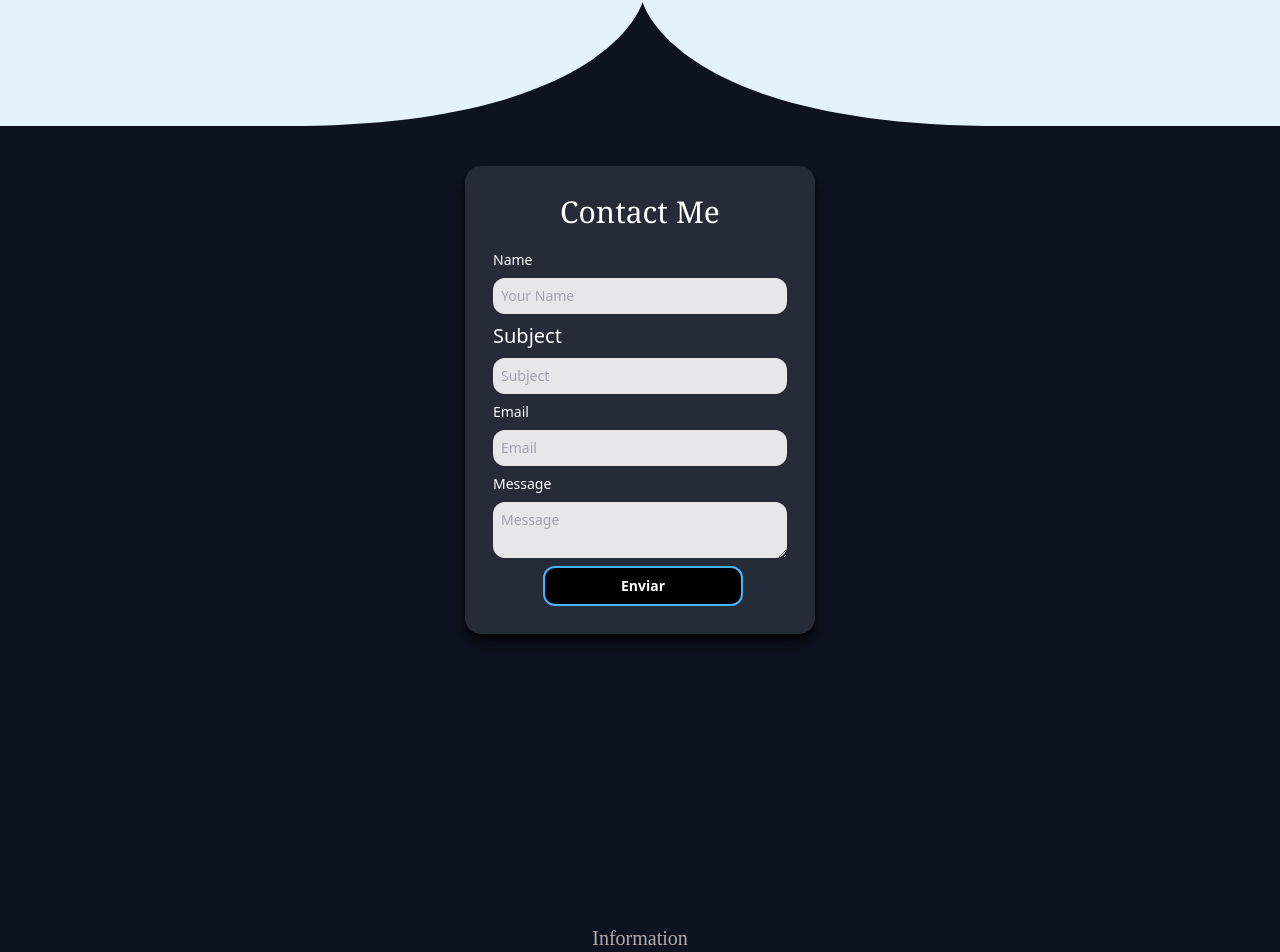
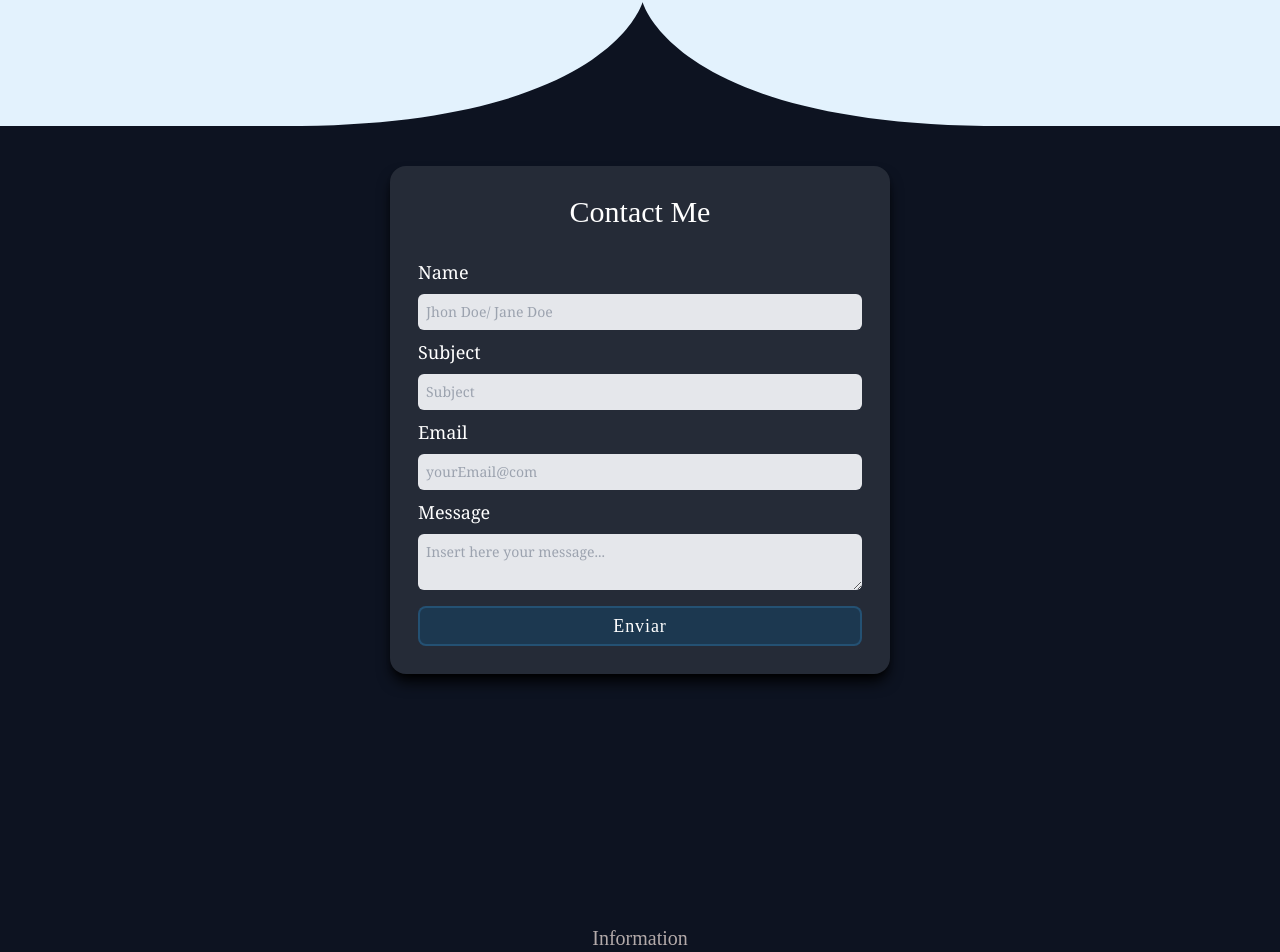
Before and after one commit to GabrielPaparello/cv, a React (Vite) app: page / in a window 1280 px wide. Shown: the part 7495-8447 px from the top of the page. Built offline with nearby package versions, Linux system fonts and the light colour scheme; a web font is replaced by a local one.

Commit message:
fixed witdh from contact

```diff
--- a/src/sections/Contact.tsx
+++ b/src/sections/Contact.tsx
@@ -45,23 +45,23 @@ export const Contact: React.FC<ContactProps> = ({ id }) => {
         onSubmit={sendEmail}
         ref={form}
         id="Contact"
-        className="flex flex-col w-[350px] bg-[#252b37] p-7 rounded-2xl text-sm shadow-lg shadow-black justify-center align-middle gap-2 mb-10"
+        className="flex flex-col min-w-[350px]  md:min-w-[500px] font-body bg-[#252b37] p-7 rounded-2xl text-sm shadow-lg shadow-black justify-center align-middle gap-2 "
       >
-        <h2 className="text-3xl font-serif text-white text-center mb-3">
+        <h2 className="text-3xl font-title text-white text-center mb-5">
           Contact Me
         </h2>
-        <label className="text-white" htmlFor="Name">
+        <label className="text-white text-lg" htmlFor="Name">
           Name
         </label>
         <input
           type="text"
           required
           name="Name"
-          placeholder="Your Name"
-          className="p-2 rounded-xl bg-gray-200"
+          placeholder="Jhon Doe/ Jane Doe"
+          className="p-2 rounded-md bg-gray-200"
         />
 
-        <label className="text-white text-xl" htmlFor="Subject">
+        <label className="text-white text-lg" htmlFor="Subject">
           Subject
         </label>
         <input
@@ -69,31 +69,31 @@ export const Contact: React.FC<ContactProps> = ({ id }) => {
           required
           name="Subject"
           placeholder="Subject"
-          className="p-2 rounded-xl bg-gray-200"
+          className="p-2 rounded-md bg-gray-200"
         />
 
-        <label className="text-white" htmlFor="Email">
+        <label className="text-white text-lg" htmlFor="Email">
           Email
         </label>
         <input
           type="text"
           required
           name="Email"
-          placeholder="Email"
-          className="p-2 rounded-xl bg-gray-200"
+          placeholder="yourEmail@com"
+          className="p-2 rounded-md bg-gray-200"
         />
 
-        <label className="text-white" htmlFor="Message">
+        <label className="text-white text-lg" htmlFor="Message">
           Message
         </label>
         <textarea
           required
           name="Message"
-          placeholder="Message"
-          className="p-2 rounded-xl text-start bg-gray-200"
+          placeholder="Insert here your message..."
+          className="p-2 rounded-md mb-2 text-start bg-gray-200"
         />
         <button
-          className="ml-[50px] bg-black border-2 border-[#45b5ff] text-white font-bold text-md hover:bg-[#45b5ff] hover:text-black w-[200px] p-2 rounded-xl"
+          className="bg-[#0d588a]/30 cursor-pointer border-2  border-[#45b5ff]/20 px-3 py-1 rounded-lg   hover:bg-[#0d588a]/60 font-title  tracking-wider text-lg text-white duration-100"
           type="submit"
         >
           Enviar
--- a/src/sections/Header.tsx
+++ b/src/sections/Header.tsx
@@ -1,8 +1,7 @@
-import { useContext } from "react";
 import video from "../assets/bgVideo.mp4";
 import logo from "../assets/logo/ghapzh.png";
 import { Link } from "react-scroll";
-
+import React from "react";
 type HeaderProps = {
   id: string;
 };
```
